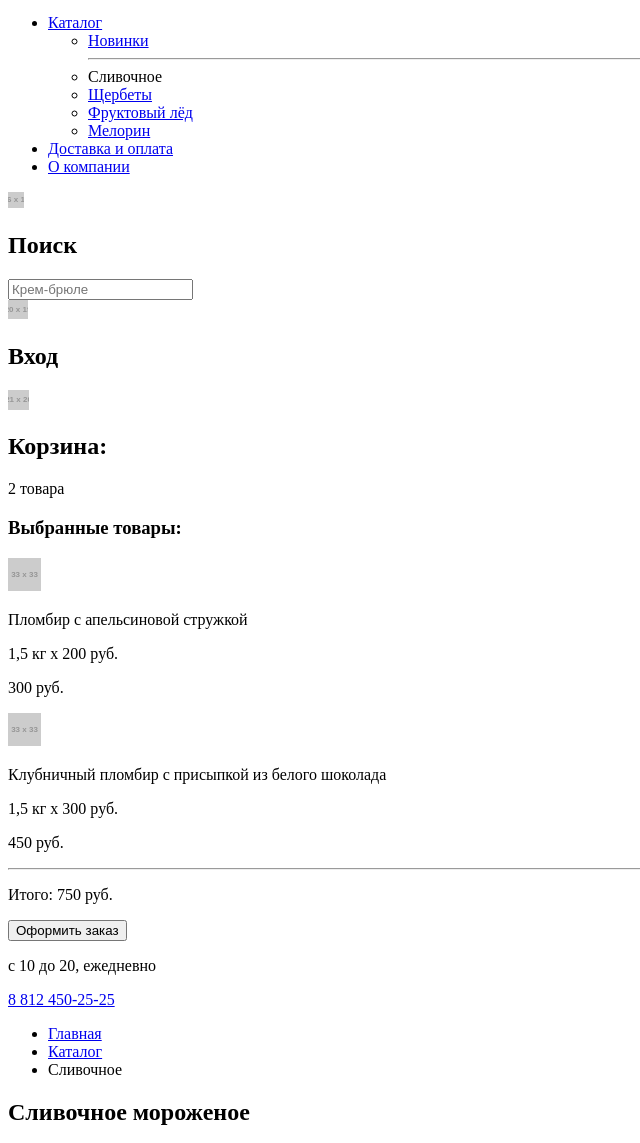
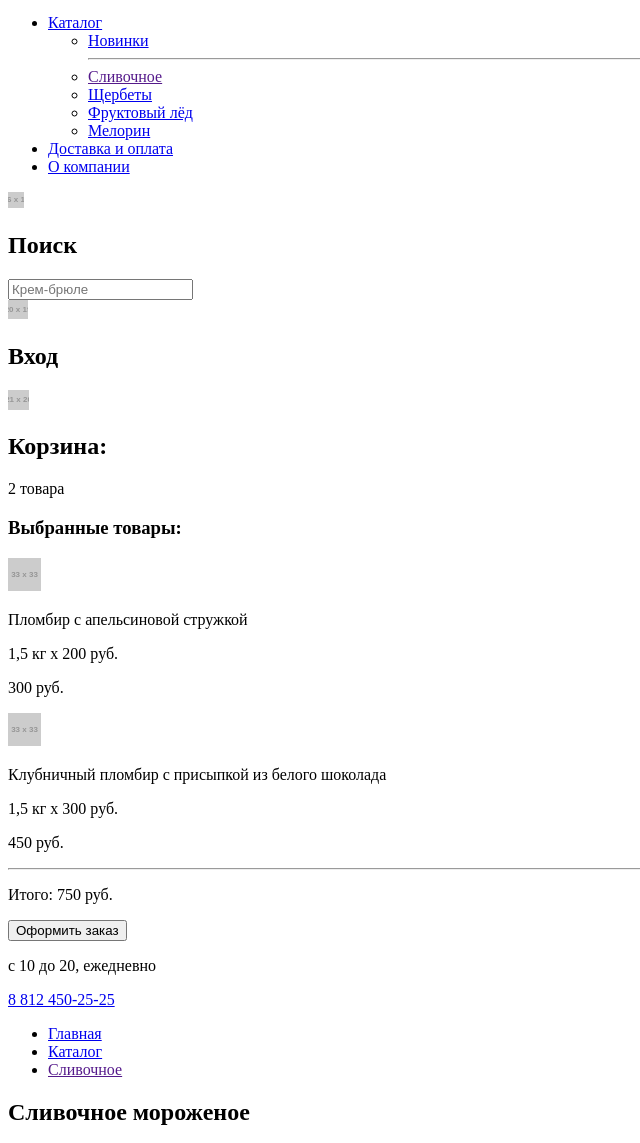
Before and after one commit to mlyubimov/592701-gllacy-28, a plain HTML site: page catalog.html in a window 1280 px wide. Shown: the part 150-1293 px from the top of the page, without its empty margins (0-640 px from the left). Drawn offline with Linux system fonts and the light colour scheme; placeholder pictures from the web are drawn by us.

Commit message:
Update catalog.html

```diff
--- a/catalog.html
+++ b/catalog.html
@@ -18,7 +18,7 @@
 						<a href="#">Новинки</a>
 						<hr>
 					</li>
-					<li><a>Сливочное</a></li>
+					<li><a href>Сливочное</a></li>
 					<li><a href="#">Щербеты</a></li>
 					<li><a href="#">Фруктовый лёд</a></li>
 					<li><a href="#">Мелорин</a></li>
@@ -85,7 +85,7 @@
 				<a href="#">Каталог</a>
 			</li>
 			<li>
-				<a>Сливочное</a>
+				<a href>Сливочное</a>
 			</li>
 		</ul>
 
```
